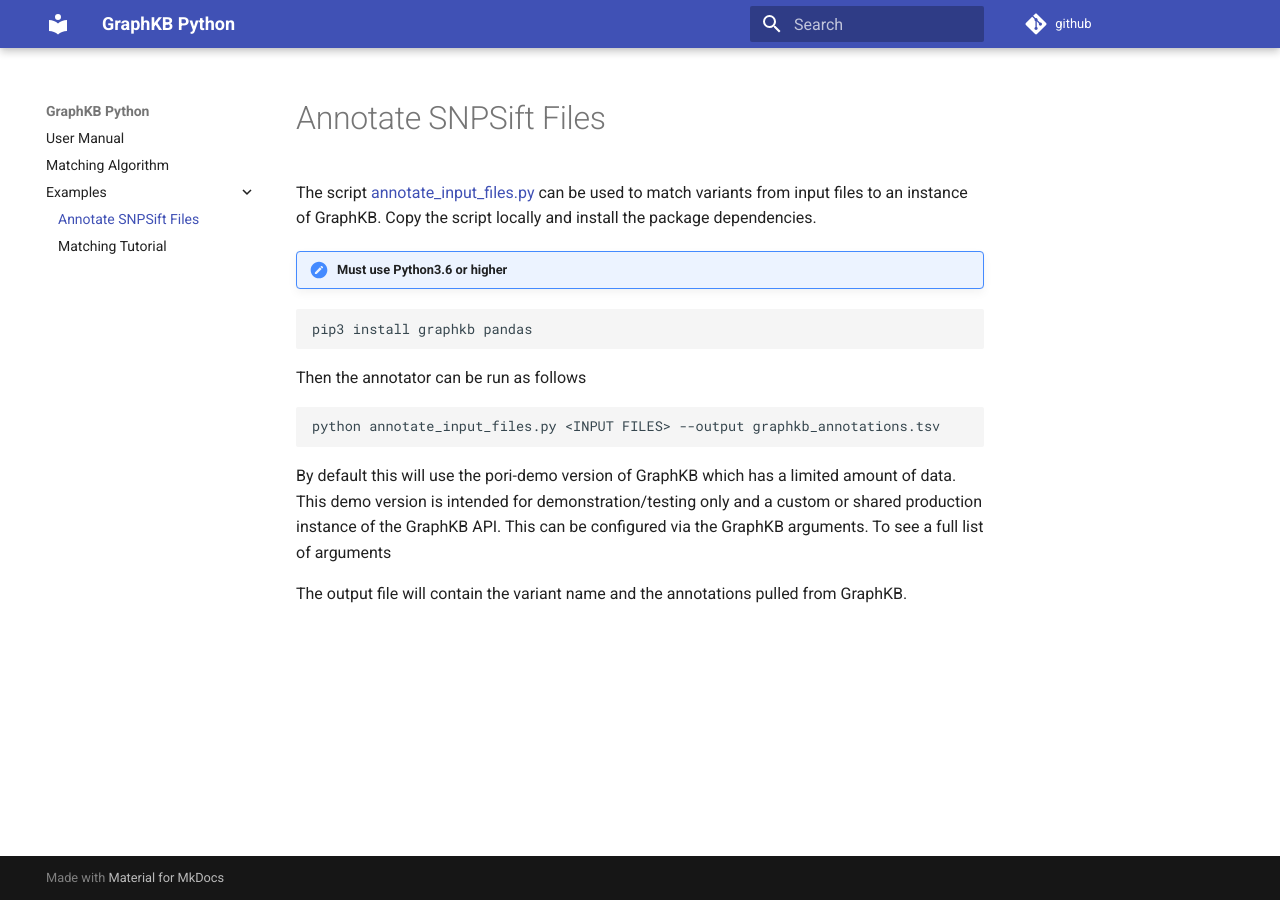
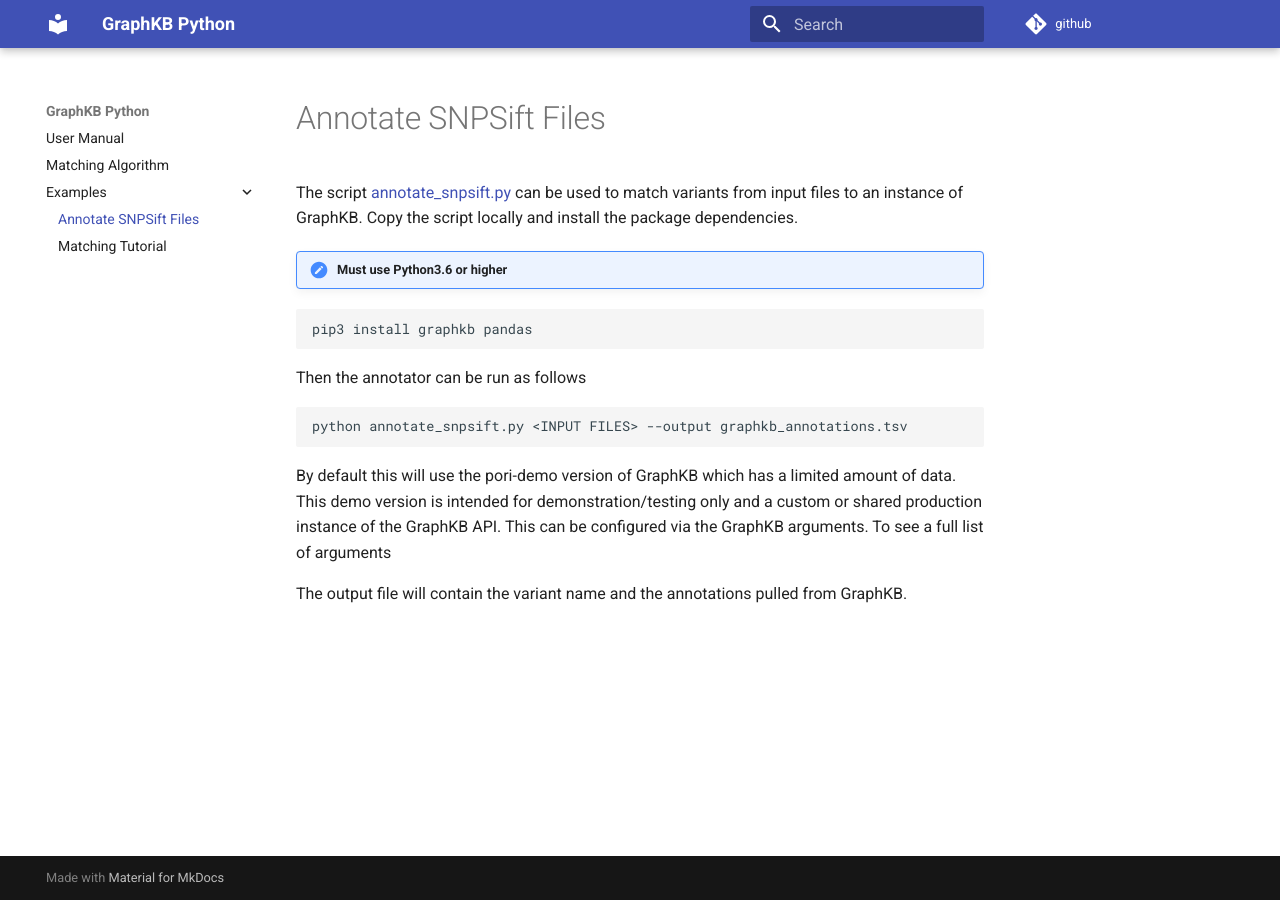
Before and after one commit to bcgsc/pori_graphkb_python, an MkDocs documentation site: the page built from docs/examples/snpsift.md, in a window 1280 px wide. Built offline with MkDocs 1.6.1 and Material for MkDocs 9.7.7, drawn with Linux system fonts in a browser that asks for light colours; comment, search, counter and statistics services are not loaded.

Commit message:
Update old script name

````diff
--- a/docs/examples/snpsift.md
+++ b/docs/examples/snpsift.md
@@ -1,6 +1,6 @@
 # Annotate SNPSift Files
 
-The script [annotate_input_files.py](./annotate_snpsift.py) can be used to match variants from input files to an instance of GraphKB. Copy the script locally and install the package dependencies.
+The script [annotate_snpsift.py](./annotate_snpsift.py) can be used to match variants from input files to an instance of GraphKB. Copy the script locally and install the package dependencies.
 
 !!! note "Must use Python3.6 or higher"
 
@@ -11,7 +11,7 @@
 Then the annotator can be run as follows
 
 ```bash
-python annotate_input_files.py <INPUT FILES> --output graphkb_annotations.tsv
+python annotate_snpsift.py <INPUT FILES> --output graphkb_annotations.tsv
 ```
 
 By default this will use the pori-demo version of GraphKB which has a limited amount of data. This
````
